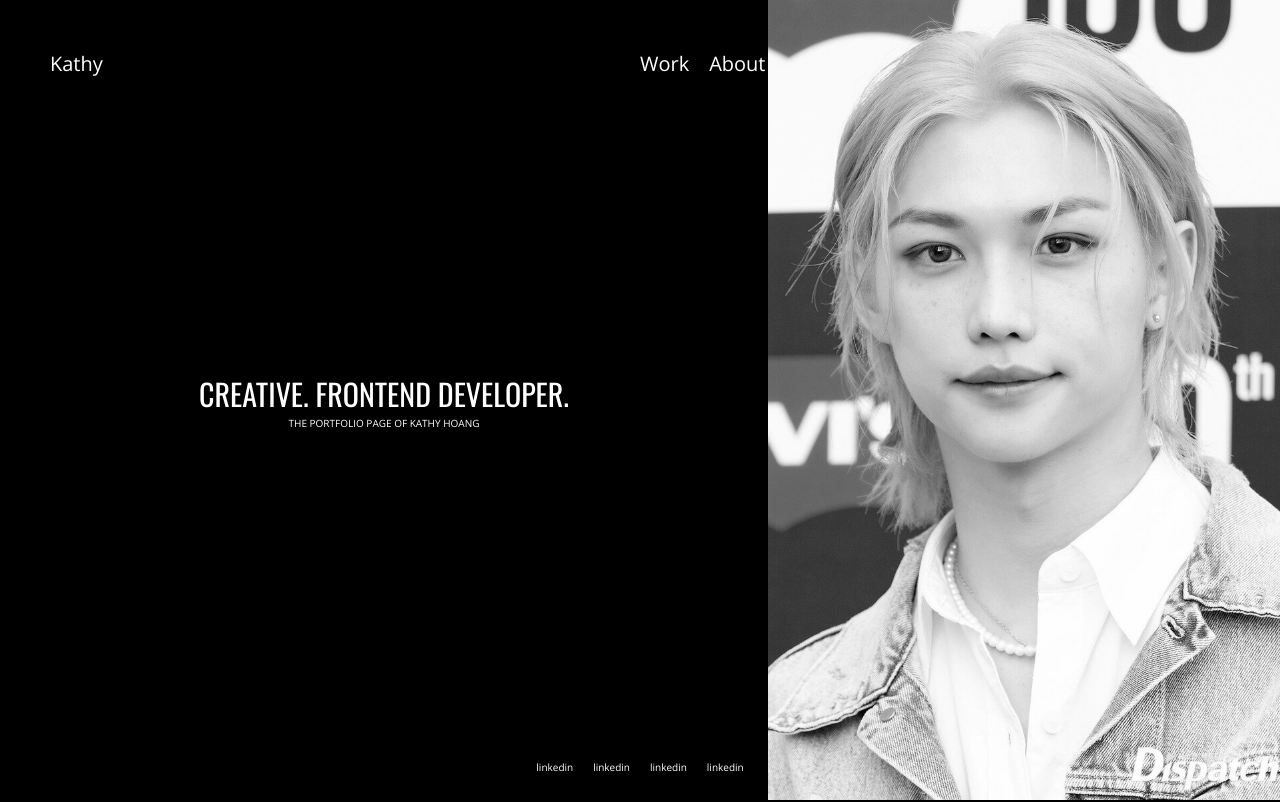
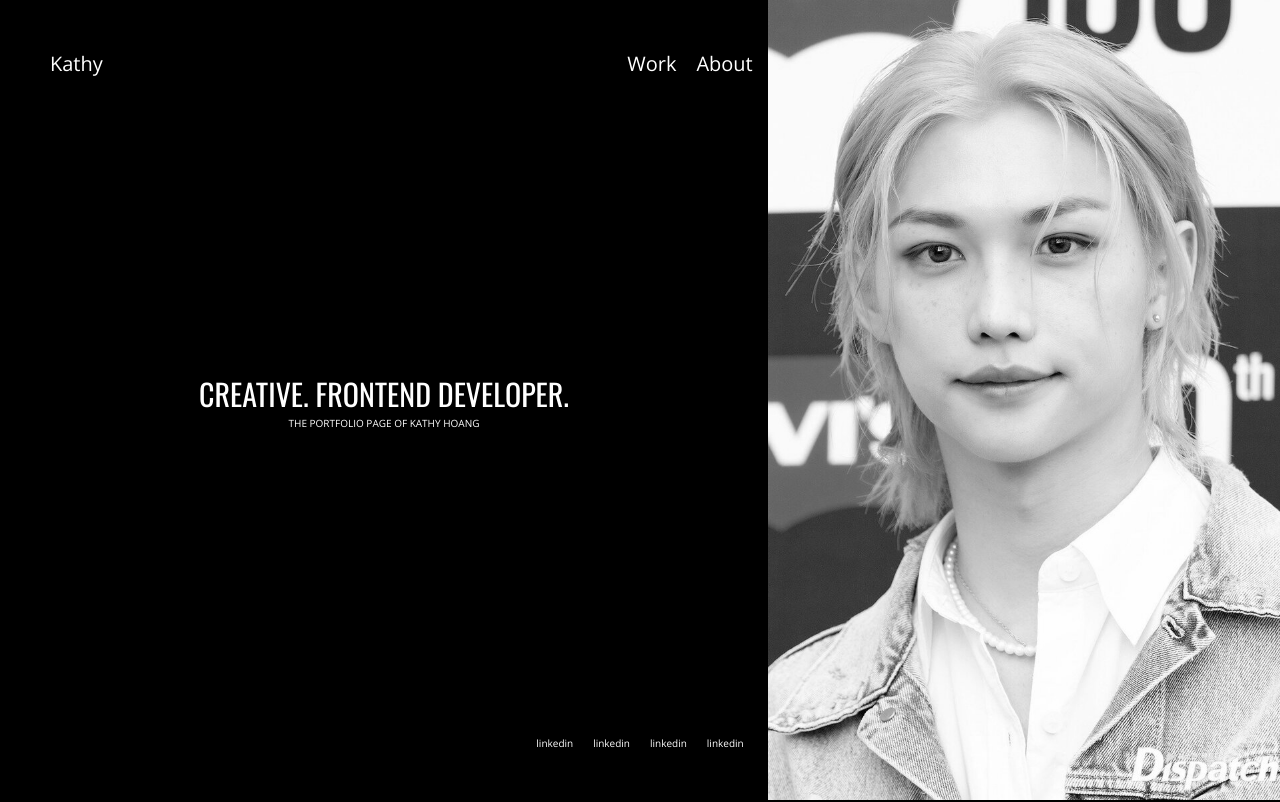
Before and after one commit to HahaKhoang/Kathy-personal-site, a React (Vite) app: page / in a window 1280 px wide. Shown: the top 802 px of the page. Built offline with nearby package versions, Linux system fonts and the light colour scheme.

Commit message:
Stylizes Header and Footer

```diff
--- a/src/App.jsx
+++ b/src/App.jsx
@@ -4,6 +4,7 @@ import Homepage from "./pages/Homepage";
 import ClimateDeathWheel from "./pages/ClimateDeathWheel";
 import TabiTomodachi from "./pages/TabiTomodachi";
 import Auroramalet from "./pages/Auroramalet";
+import Header from "./UI/Header";
 
 function App() {
   return (
--- a/src/UI/Footer.module.scss
+++ b/src/UI/Footer.module.scss
@@ -1,15 +1,13 @@
 .container {
-  // background-color: aquamarine;
-  width: 100%;
   position: fixed;
+  left: 50%;
+  transform: translateX(-50%);
+  bottom: 5rem;
   color: white;
+  z-index: 5;
 }
 
 .footer {
-  position: absolute;
-  left: 50%;
-  transform: translateX(-50%);
   display: flex;
-  justify-content: flex-end;
   gap: 2rem;
 }
--- a/src/UI/Header.module.scss
+++ b/src/UI/Header.module.scss
@@ -1,10 +1,10 @@
 .container {
-  // background-color: navy;
-  padding-top: 5rem;
-  padding-left: 5rem;
+  position: fixed;
+  top: 5rem;
+  left: 5rem;
+  z-index: 5;
   width: 100%;
   display: flex;
-  position: fixed;
   color: white;
 
   & p {
@@ -20,4 +20,5 @@
   position: absolute;
   gap: 2rem;
   left: 50%;
+  transform: translateX(-50%);
 }
--- a/src/UI/HomepageContainer.module.scss
+++ b/src/UI/HomepageContainer.module.scss
@@ -1,6 +1,6 @@
 .container {
   display: flex;
-  height: 95vh;
+  height: 100vh;
   width: 100vw;
 }
 
--- a/src/main.jsx
+++ b/src/main.jsx
@@ -1,9 +1,13 @@
 import React from "react";
 import ReactDOM from "react-dom/client";
 import App from "./App.jsx";
+import Header from "./UI/Header.jsx";
+import Footer from "./UI/Footer.jsx";
 
 ReactDOM.createRoot(document.getElementById("root")).render(
   <React.StrictMode>
+    <Header />
     <App />
+    <Footer />
   </React.StrictMode>
 );
--- a/src/pages/ClimateDeathWheel.jsx
+++ b/src/pages/ClimateDeathWheel.jsx
@@ -1,11 +1,9 @@
 import ProjectPage from "../UI/ProjectPage";
 import felix from "../../public/img/felix.jpg";
-import Header from "../UI/Header";
 
 function ClimateDeathWheel() {
   return (
     <div>
-      <Header />
       <ProjectPage title="Climate Death Wheel" img={felix} />
     </div>
   );
--- a/src/pages/Homepage.jsx
+++ b/src/pages/Homepage.jsx
@@ -5,9 +5,7 @@ import HomepageContainer from "../UI/HomepageContainer";
 function Homepage() {
   return (
     <>
-      <Header />
       <HomepageContainer />
-      <Footer />
     </>
   );
 }
```
